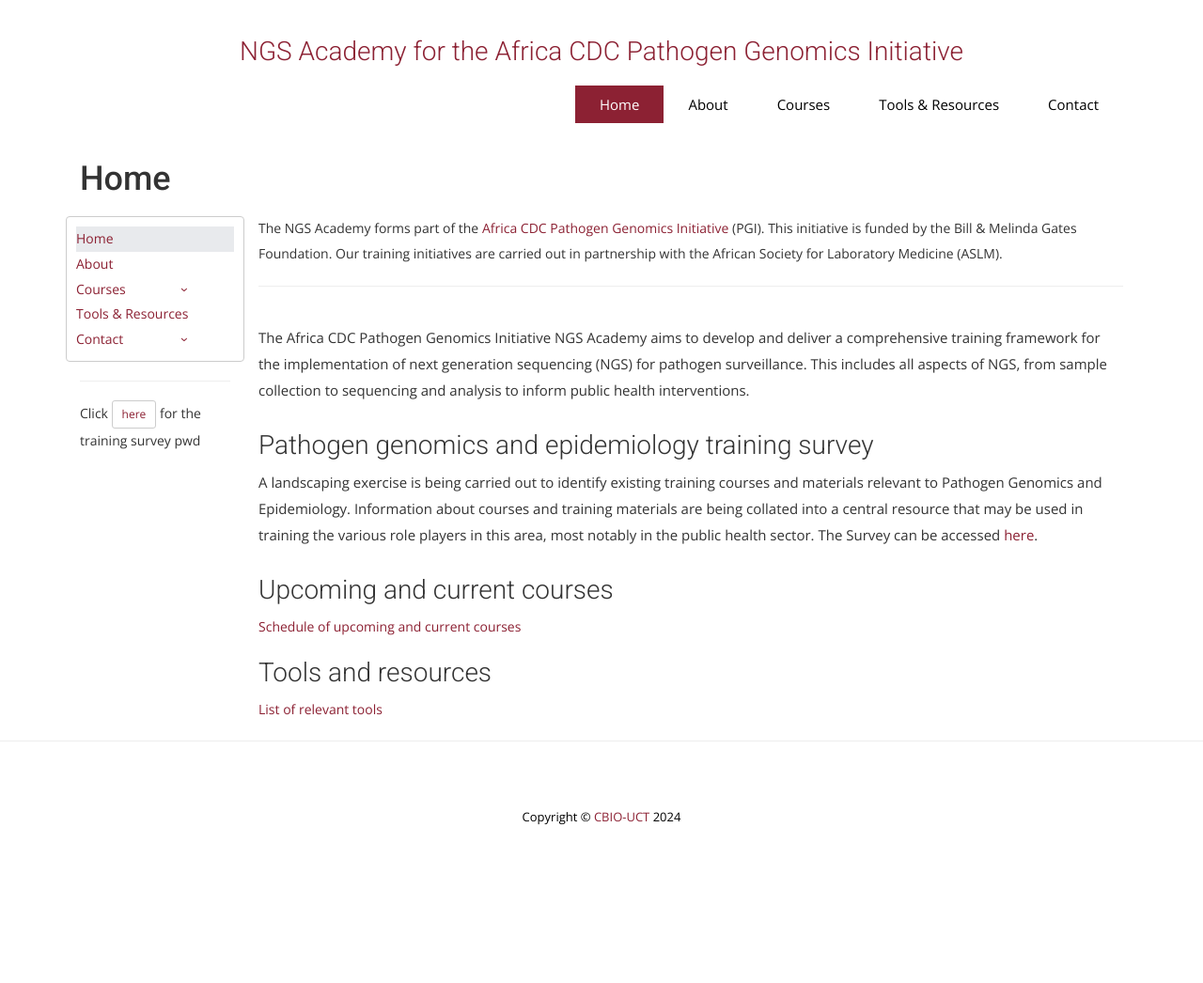
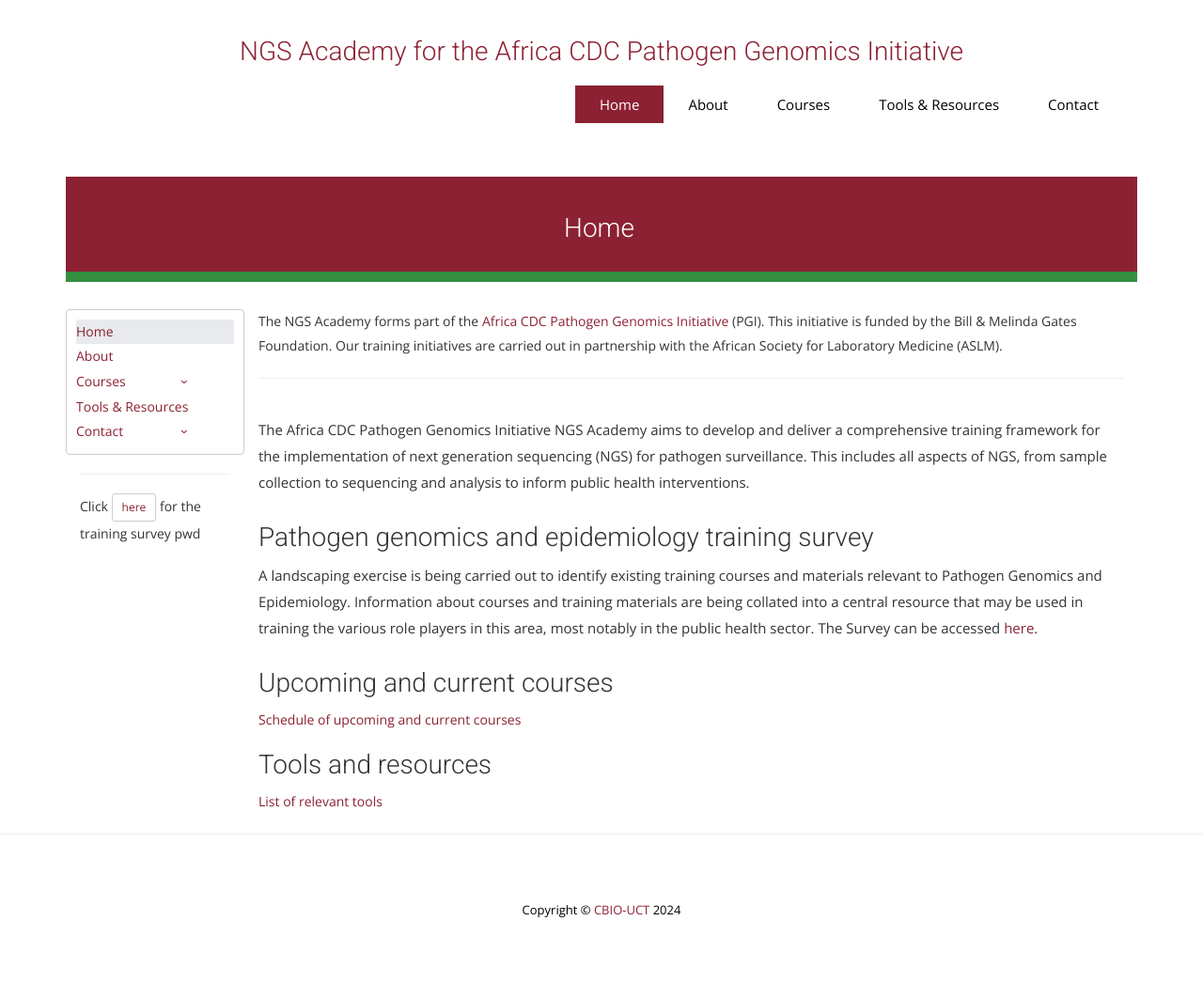
Before and after one commit to uct-cbio/ngs-academy, a Jekyll site: the page built from index.html, in a window 1280 px wide. Shown: the whole page at 94% size. Built offline with Jekyll 4.4.1, drawn with Linux system fonts in a browser that asks for light colours; nearby versions of some CDN libraries; some web fonts are replaced; comment, search, counter and statistics services are not loaded; before the commit the page ends 947 px from its top, so only the background shows below that.

Commit message:
fixed css for the marron and green color

```diff
--- a/css/style.css
+++ b/css/style.css
@@ -418,8 +418,15 @@
 /*--
 	Slider-work Start
 --*/
-#global-header {
-  background: url("../img/slider-bg2.jpg") no-repeat;
+.gradient-div {
+  width: 100%;
+  height: 112px; /* Adjust the height as needed */
+  background-image: linear-gradient(to bottom,rgb(140, 33, 51)  90%, rgb(52, 143, 65) 5%);
+  /* Color stops are at 0%, 33%, 66%, and 100% */
+}
+
+#global-header-1 {
+  /* background: url("../img/slider-bg2.jpg") no-repeat; */
   background-size: cover;
   padding-top: 37.5px;
   padding-bottom: 18.5px;
@@ -428,7 +435,7 @@
 
 }
 
-#global-header:before {
+#global-header-1:before {
   content: "";
   position: absolute;
   left: 0;
@@ -437,11 +444,11 @@
   right: 0;
   width: 100%;
   height: 100%;
-  background: linear-gradient(to left, #8c2133, #1f1c2c 100%);
-  opacity: 0.8;
+  /* background: linear-gradient(to left, #8c2133, #1f1c2c 100%);
+  opacity: 0.8; */
 }
 
-#global-header .block {
+#global-header-1 .block {
   color: white;
   margin: 0 auto;
   padding-left: 0px;
@@ -449,17 +456,17 @@
   text-align: center;
 }
 
-#global-header .block h1 {
+#global-header-1 .block h1 {
   font-weight: 300;
   font-size: 28px;
   /* letter-spacing: 4px; */
   padding-bottom: 15px;
-  margin-top: 0;
+  margin-top: 40px;
   text-transform: capitalize;
 
 }
 
-#global-header .block p {
+#global-header-1 .block p {
   font-size: 16px;
   font-weight: 300;
   letter-spacing: 1px;
@@ -1154,7 +1161,9 @@
   border-radius: 4px;
   padding: 10px;
 
+
 }
+
 
 /* table sorting css*/
 
@@ -1169,7 +1178,6 @@
 
 .table-sortable .th-sort-desc::after {
   content: "\25be";
-
 }
 
 .table-sortable .th-sort-asc::after,
@@ -1182,28 +1190,6 @@
   background: rgba(0, 0, 0, 0.1);
 }
 
-.button_background_color {
-
-  background-color: #8c2133 !important;
-}
-
-
-.modal {
-  text-align: center;
-}
-
-.modal:before {
-  display: inline-block;
-  vertical-align: middle;
-  content: " ";
-  height: 100%;
-}
-
-.modal-dialog {
-  display: inline-block;
-  text-align: left;
-  vertical-align: middle;
-}
 
 
 .btn-danger:hover,
@@ -1231,20 +1217,18 @@
   border-color: #8c2133 !important;
 }
 
-/*
-calendar colors  */
 
 .fc-h-event {
   border: 1px solid var(--fc-event-border-color, #8c2133) !important;
   background-color: var(--fc-event-bg-color, #8c2133) !important;
 }
 
+
+
 .main_container_section {
 
   min-height: 50vh;
 }
-
-
 
 /*
 css underline on hoover */
@@ -1277,9 +1261,3 @@
 
 /*
 css underline on hoover */
-
-
-
-.trial{
-  background-color: pink !important;
-}
```
